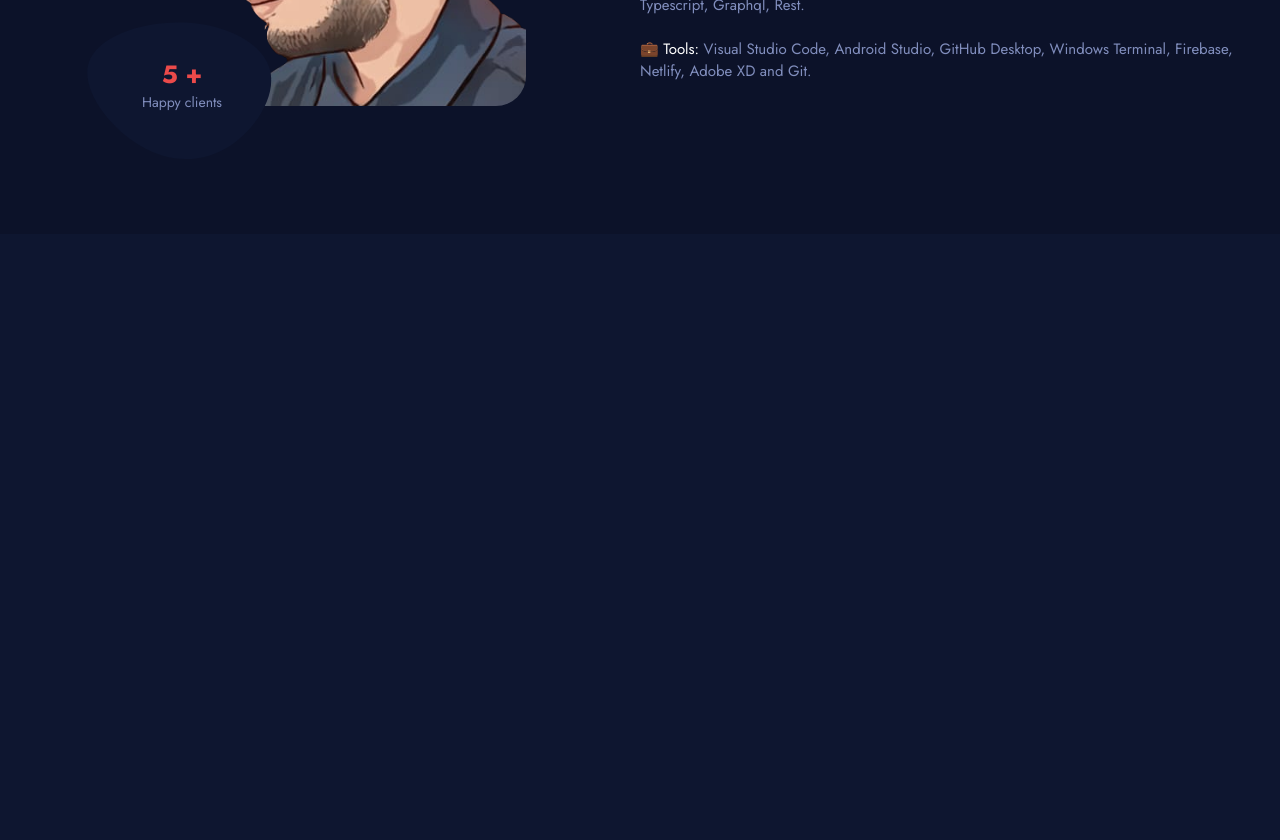
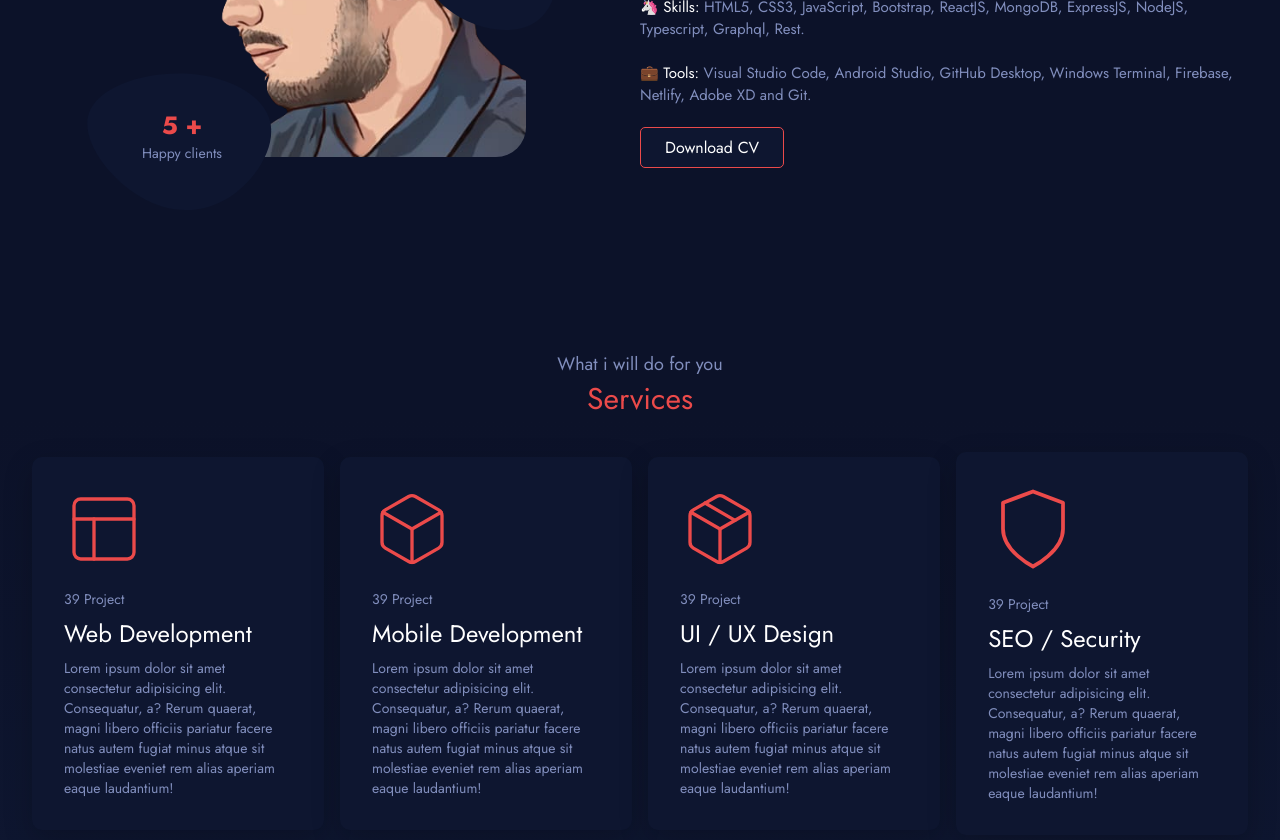
Before and after one commit to MehfoozurRehman/portfolio, a React (Create React App) app: page / in a window 1280 px wide. Shown: the part 1040-1880 px from the top of the page. Before the commit the page ends 1396 px from the top, so only its background shows below. Built offline with nearby package versions, Linux system fonts and the light colour scheme.

Commit message:
services section done

```diff
--- a/src/App.js
+++ b/src/App.js
@@ -2,6 +2,7 @@ import React from "react";
 import About from "./components/About";
 import Header from "./components/Header";
 import Home from "./components/Home";
+import Services from "./components/Services";
 
 export default function App() {
   return (
@@ -9,6 +10,7 @@ export default function App() {
       <Header />
       <Home />
       <About />
+      <Services />
     </>
   );
 }
--- a/src/components/About.js
+++ b/src/components/About.js
@@ -71,6 +71,9 @@ export default function About() {
           💼 <span>Tools:</span> Visual Studio Code, Android Studio, GitHub
           Desktop, Windows Terminal, Firebase, Netlify, Adobe XD and Git.
         </div>
+        <a href="#" className="about__section__right__button">
+          Download CV
+        </a>
       </div>
     </section>
   );
--- /dev/null
+++ b/src/components/Services.js
@@ -0,0 +1,52 @@
+import React from "react";
+import { Box, Layout, Package, Shield } from "react-feather";
+
+function ServicesCard({ info, title, projects, icon }) {
+  return (
+    <div className="services__section__content__entry">
+      <div className="services__section__content__entry__icon">{icon}</div>
+      <div className="services__section__content__entry__sub__heading">
+        {projects} Project
+      </div>
+      <div className="services__section__content__entry__heading">{title}</div>
+      <div className="services__section__content__entry__info">{info}</div>
+    </div>
+  );
+}
+
+export default function Services() {
+  return (
+    <div id="services__section" className="services__section">
+      <div className="services__section__sub__heading">
+        What i will do for you
+      </div>
+      <div className="services__section__heading">Services</div>
+      <div className="services__section__content">
+        <ServicesCard
+          icon={<Layout size={80} color="currentColor" strokeWidth={1} />}
+          projects={39}
+          title="Web Development"
+          info="Lorem ipsum dolor sit amet consectetur adipisicing elit. Consequatur, a? Rerum quaerat, magni libero officiis pariatur facere natus autem fugiat minus atque sit molestiae eveniet rem alias aperiam eaque laudantium!"
+        />
+        <ServicesCard
+          icon={<Box size={80} color="currentColor" strokeWidth={1} />}
+          projects={39}
+          title="Mobile Development"
+          info="Lorem ipsum dolor sit amet consectetur adipisicing elit. Consequatur, a? Rerum quaerat, magni libero officiis pariatur facere natus autem fugiat minus atque sit molestiae eveniet rem alias aperiam eaque laudantium!"
+        />
+        <ServicesCard
+          icon={<Package size={80} color="currentColor" strokeWidth={1} />}
+          projects={39}
+          title="UI / UX Design"
+          info="Lorem ipsum dolor sit amet consectetur adipisicing elit. Consequatur, a? Rerum quaerat, magni libero officiis pariatur facere natus autem fugiat minus atque sit molestiae eveniet rem alias aperiam eaque laudantium!"
+        />
+        <ServicesCard
+          icon={<Shield size={90} color="currentColor" strokeWidth={1} />}
+          projects={39}
+          title="SEO / Security"
+          info="Lorem ipsum dolor sit amet consectetur adipisicing elit. Consequatur, a? Rerum quaerat, magni libero officiis pariatur facere natus autem fugiat minus atque sit molestiae eveniet rem alias aperiam eaque laudantium!"
+        />
+      </div>
+    </div>
+  );
+}
--- a/src/index.scss
+++ b/src/index.scss
@@ -295,8 +295,10 @@ body {
   display: flex;
   background-color: #0c1229;
   align-items: center;
-  padding: 0em 2em;
-  padding-bottom: 8em;
+  padding: 8em 2em;
+  margin-top: -5em;
+  border-top-left-radius: 15%;
+  border-top-right-radius: 15%;
 }
 .about__section__left {
   width: 50%;
@@ -435,9 +437,90 @@ body {
   width: 100%;
   max-width: 600px;
   margin-top: 1.5em;
+  margin-bottom: 2em;
 }
 .about__section__right__tools span {
   color: var(--white);
+}
+.about__section__right__button {
+  padding: 0.5em 1.5em;
+  background-color: var(--secondary);
+  border: 1px solid var(--primary);
+  border-radius: 5px;
+  color: var(--white);
+  text-decoration: none;
+}
+.about__section__right__button:hover {
+  background-color: var(--primary);
+}
+.services__section {
+  display: flex;
+  flex-direction: column;
+  align-items: center;
+  padding-bottom: 10em;
+  margin-top: -5em;
+}
+.services__section__sub__heading {
+  font-size: 18px;
+  color: var(--text);
+  background-color: #0c1229;
+  width: 100%;
+  text-align: center;
+  padding-top: 8em;
+}
+.services__section__heading {
+  font-size: 30px;
+  color: var(--primary);
+  background-color: #0c1229;
+  width: 100%;
+  text-align: center;
+}
+.services__section__content {
+  display: flex;
+  justify-content: space-between;
+  align-items: center;
+  background: linear-gradient(#0c1229, transparent);
+  padding: 0em 2em;
+  padding-top: 2em;
+  flex-wrap: wrap;
+}
+.services__section__content__entry {
+  background-color: var(--secondary);
+  box-shadow: 0px 10px 30px rgba(0, 0, 0, 0.2);
+  border-radius: 10px;
+  padding: 2em;
+  width: 24%;
+  margin-right: 1%;
+  margin-bottom: 1.5em;
+  animation: 500ms animate__in;
+}
+.services__section__content__entry__icon {
+  color: var(--primary);
+}
+.services__section__content__entry__sub__heading {
+  color: var(--text);
+  font-size: 14px;
+  margin-top: 1em;
+}
+.services__section__content__entry__heading {
+  color: var(--white);
+  font-size: 24px;
+  margin: 0.3em 0em;
+}
+.services__section__content__entry__info {
+  color: var(--text);
+  font-size: 14px;
+}
+.services__section__content__entry:last-child {
+  margin-right: 0em;
+}
+.services__section__content__entry:hover {
+  transition: 300ms ease-in-out;
+  background-color: var(--primary);
+}
+.services__section__content__entry:hover * {
+  transition: 300ms ease-in-out;
+  color: var(--white) !important;
 }
 @keyframes animate__in {
   from {
@@ -447,6 +530,14 @@ body {
   to {
     opacity: 1;
     transform: scale(1);
+  }
+}
+@media (max-width: 1250px) {
+  .services__section__content__entry {
+    width: 32%;
+  }
+  .services__section__content__entry:nth-child(3) {
+    margin-right: 0em;
   }
 }
 @media (max-width: 1150px) {
@@ -502,6 +593,15 @@ body {
     width: 100%;
     margin-top: 8em;
   }
+  .services__section__content__entry {
+    width: 49%;
+  }
+  .services__section__content__entry:nth-child(2) {
+    margin-right: 0em;
+  }
+  .services__section__content__entry:nth-child(3) {
+    margin-right: 1%;
+  }
 }
 @media (max-width: 800px) {
   .home__section {
@@ -529,18 +629,45 @@ body {
     width: 100%;
   }
 }
+@media (max-width: 550px) {
+  .services__section__content__entry {
+    width: 100%;
+  }
+}
 @media (max-width: 500px) {
+  .services__section__content__entry {
+    width: 100%;
+  }
   .about__section__left {
     margin-top: 4em;
   }
   .about__section__left__experiance {
-    left: -90px;
+    left: -100px;
+    top: 0px;
+  }
+  .about__section__left__experiance svg {
+    width: 250px;
+    height: 250px;
+    top: -90px;
+    left: 30px;
   }
   .about__section__left__projects {
     right: 200px;
   }
+  .about__section__left__projects svg {
+    width: 250px;
+    height: 250px;
+    top: -90px;
+    left: 20px;
+  }
   .about__section__left__clients {
-    left: -90px;
+    left: -100px;
+  }
+  .about__section__left__clients svg {
+    width: 250px;
+    height: 250px;
+    top: -90px;
+    left: 30px;
   }
   .about__section__left__img {
     height: 300px;
```
